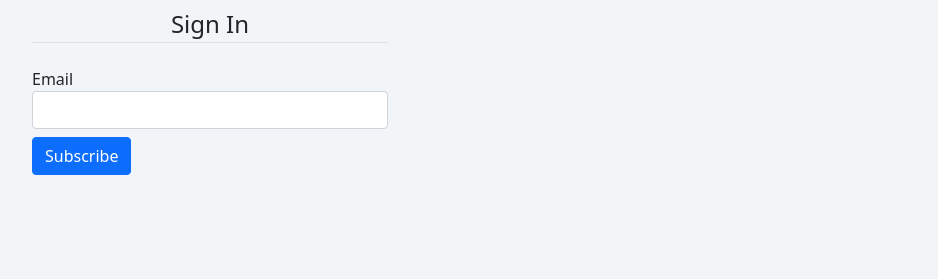
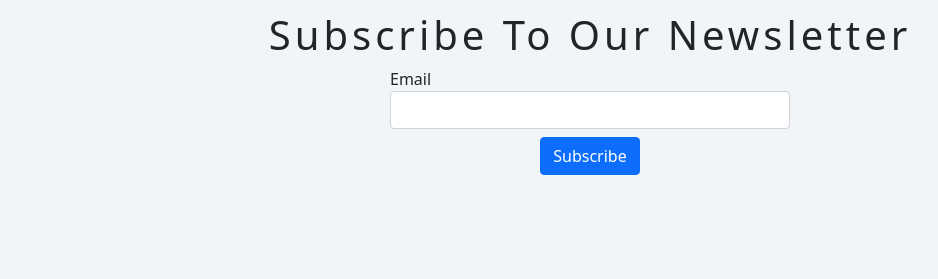
Before and after one commit to crispus-nj/blog-app, a Flask app: page / in a window 1280 px wide. Shown: the part 87-366 px from the top of the page, without its empty margins (50-988 px from the left). Run offline with Flask 2, Linux system fonts and the light colour scheme; data that the repository does not hold is empty; parts of the project's set-up code (start-up, migrations or seed data) failed here and were passed over; some libraries are stand-ins or nearby versions.

Commit message:
added data to the most_popular tab link, added form to the home route for display suscription form.

```diff
--- a/app/static/css/main.css
+++ b/app/static/css/main.css
@@ -2,7 +2,7 @@ body {
     background-color:hsl(210, 36%, 96%);
 }
 .card-items {
-    margin-top: 6rem;
+    margin-top: 5rem;
     border-radius: 20px;
 }
 .card-text {
@@ -20,3 +20,7 @@ body {
     letter-spacing: 0.25rem;
     margin-top: 5rem;
 }
+.form {
+    display: block;
+    align-items: center;
+}
--- a/app/templates/index.html
+++ b/app/templates/index.html
@@ -90,11 +90,12 @@
 </div>
 <div class="container">
     <div class="row">
-        <div class="col-md-4">
+        <div class="col-md-12">
             <form action="" method="POST">
-                <form action="" method="POST" style="max-width: 600px;margin:auto" class="needs-validation" novalidate>
+                <form action="" method="POST" class="needs-validation" novalidate>
                     {{form.hidden_tag()}}
-                    <legend class="border-bottom mb-4 text-center">Sign In</legend>
+                    <h1 class="text-center text-card" style="margin-top: 0.3rem;">Subscribe To Our Newsletter</h1>
+                    <div class="form" style="max-width: 400px;margin:auto" >
                         <div class="form-group">
                             {{form.content.label}}
                             {% if form.content.errors %}
@@ -109,7 +110,8 @@
                             {% endif %}
                         </div>
                         <div class="form-group button">
-                        {{form.submit(class="btn btn-primary mt-2 ")}}
+                           <p style="text-align: center;">{{form.submit(class="btn btn-primary mt-2 ")}}</p>
+                        </div>
                     </div>
                 </form>
             </form>
--- a/app/views.py
+++ b/app/views.py
@@ -2,7 +2,7 @@ from flask import redirect, url_for, flash, render_template, request
 from werkzeug.security import generate_password_hash, check_password_hash
 import requests
 from app import app , db
-from app.forms import LoginForm, RegisterForm, PostQuoteForm, UpdatePostForm, SuscribeForm, Comment
+from app.forms import LoginForm, RegisterForm, PostQuoteForm, UpdatePostForm, SuscribeForm
 from app.models import User, Post, Comment
 from flask_login import login_user, login_required, logout_user, current_user
 
```
Also changed, not shown: app/templates/most_popular.html (+15 -3 lines). Lines whose indentation alone changed are shown as unchanged.
